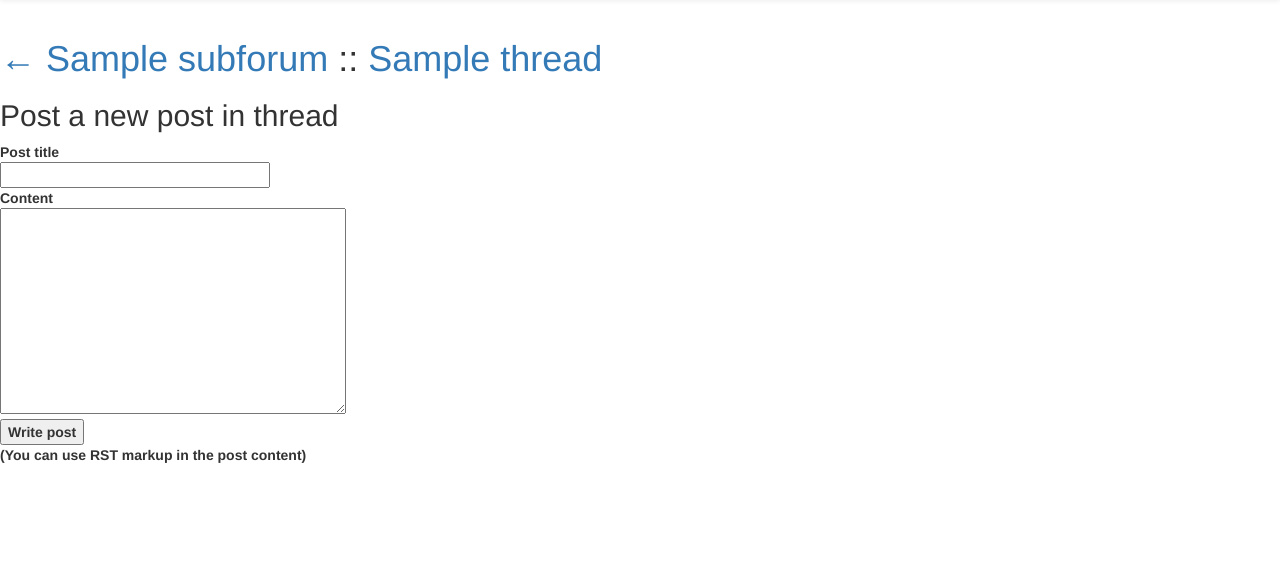
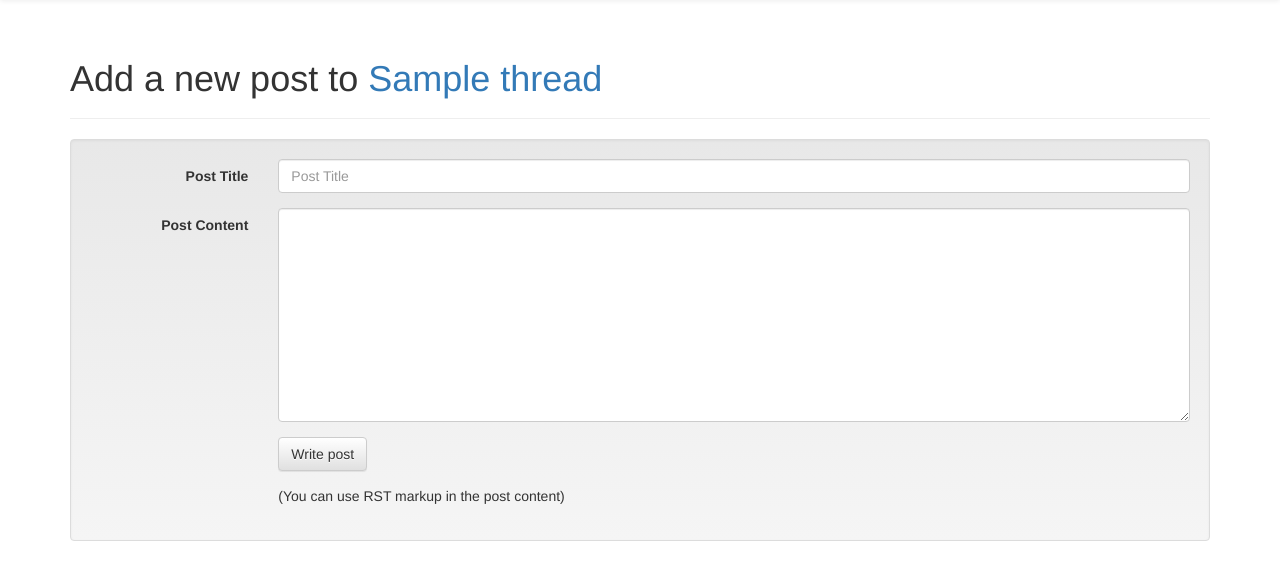
Before and after one commit to jeeb/tsoha, a Django app: template forums/templates/forums/add_post.html in a window 1280 px wide. Shown: the part 51-631 px from the top of the page. Run offline with Django 3.2, Linux system fonts and the light colour scheme; the template is opened without the code that fills it: most values are stand-ins (such as "Sample title", 1, 10 or a date in 2020); some libraries are stand-ins or nearby versions.

Commit message:
Bootstrapize add_post

```diff
--- a/forums/templates/forums/add_post.html
+++ b/forums/templates/forums/add_post.html
@@ -1,22 +1,42 @@
 {% include "includes/start_tags.html" %}
 {% include "includes/navbar.html" %}
-<h1><a href="{% url 'index' %}">←</a> <a href="{% url 'show_forum' thread.subforum.id %}">{{ thread.subforum.title }}</a> :: <a href="{% url 'show_thread' thread.id %}">{{ thread.title }}</a></h1>
+<div class="container theme-showcase">
 
-<h2>Post a new post in thread</h2>
+<div class="page-header">
+<h1>Add a new post to <a href="{% url 'show_thread' thread.id %}">{{ thread.title }}</a></h1>
+</div>
+
+<div class="well">
 
 {% if error_message %}<p><strong>{{ error_message }}</strong></p>{% endif %}
 
-<form action="{% url 'add_post' thread.id %}" method="post">
+<form action="{% url 'add_post' thread.id %}" method="post" role="form" class="form-horizontal">
     {% csrf_token %}
-    <dl>
-        <dt>Post title</dt>
-        <dd><input name="title" size="30" type="text" /></dd>
-        <dt>Content</dt>
-        <dd>
-            <textarea name="content" rows=10 cols=40 ></textarea>
-        </dd>
-        <dt><input type="submit" value="Write post" /></dt>
-        <dt>(You can use RST markup in the post content)</dt>
-    </dl>
+    <div class="form-group">
+      <label for="postTitle" class="col-lg-2 control-label">Post Title</label>
+      <div class="col-lg-10">
+        <input name="title" type="text" class="form-control" id="postTitle" placeholder="Post Title">
+      </div>
+    </div>
+    <div class="form-group">
+      <label for="postContent" class="col-lg-2 control-label">Post Content</label>
+      <div class="col-lg-10">
+        <textarea name="content" class="form-control" rows="10" id="postContent"></textarea>
+      </div>
+    </div>
+    <div class="form-group">
+      <div class="col-lg-offset-2 col-lg-10">
+        <button type="submit" class="btn btn-default">Write post</button>
+      </div>
+    </div>
+    <div class="form-group">
+      <div class="col-lg-offset-2 col-lg-10">
+        (You can use RST markup in the post content)
+      </div>
+    </div>
 </form>
+
+</div>
+
+</div>
 {% include "includes/end_tags.html" %}
```
